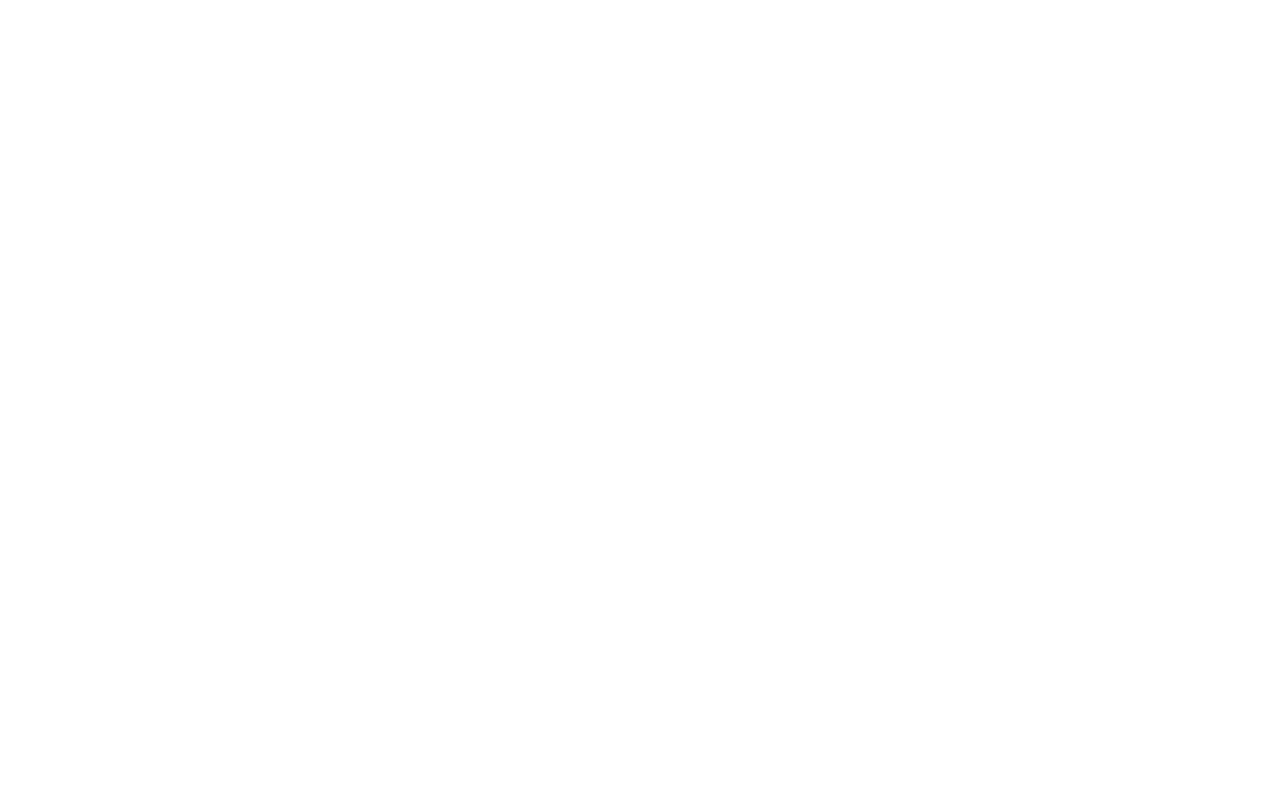
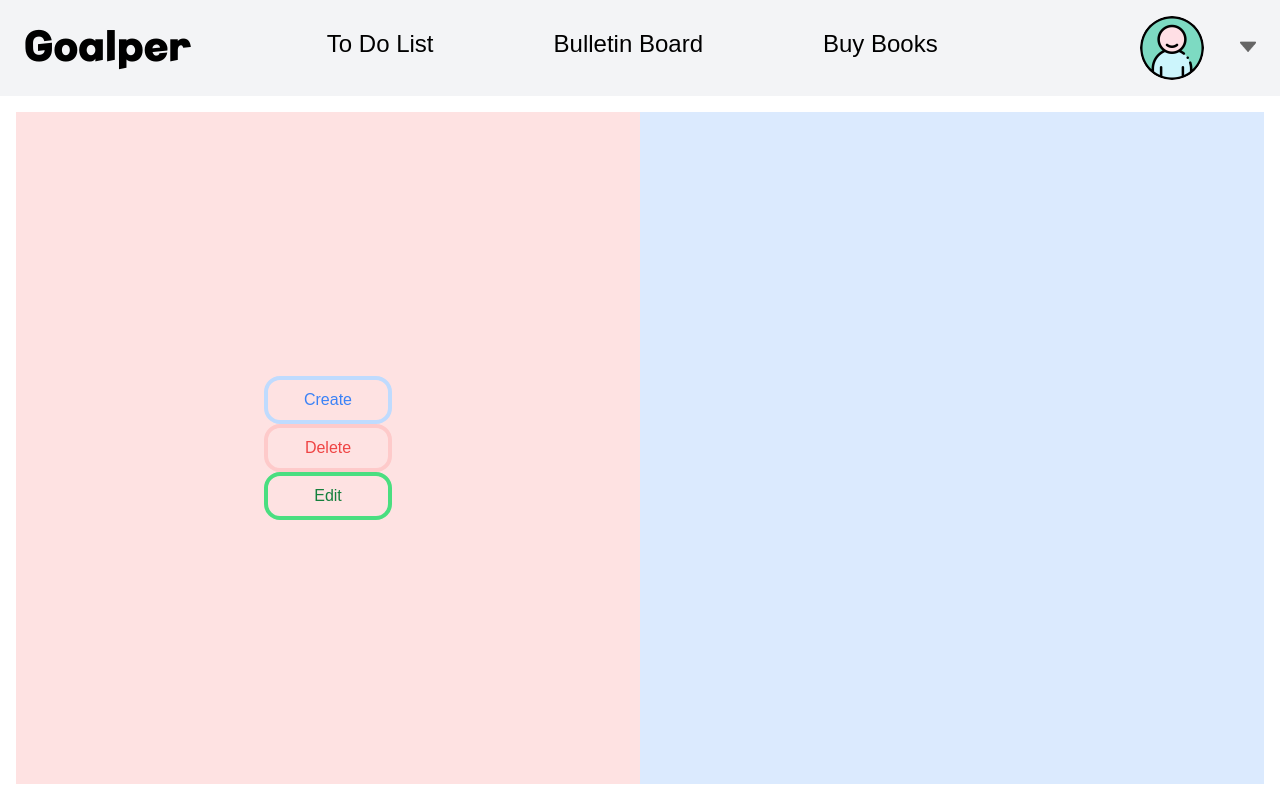
Before and after one commit to jinoo0306/MiniProject-Goalper-Team-801, a React (Vite) app in the folder Frontend/: page /todolist in a window 1280 px wide. Built offline with nearby package versions, Linux system fonts and the light colour scheme; a web font is replaced by a local one.

Commit message:
design : CRUDButton 컴포넌트 퍼블리싱

```diff
--- /dev/null
+++ b/Frontend/src/components/ToDoListPage/CRUDButton.tsx
@@ -0,0 +1,24 @@
+import React from "react";
+
+type CRUDButton = {
+  colorCode: number;
+  placeHolder: string;
+};
+
+function CRUDButton({ colorCode, placeHolder }: CRUDButton) {
+  const buttonBorderColor = [
+    "border-blue-200",
+    "border-red-200",
+    "border-green-400",
+  ];
+  const buttonFontColor = ["text-blue-500", "text-red-500", "text-green-700"];
+  return (
+    <div
+      className={`w-32 h-12 rounded-2xl border-4 ${buttonBorderColor[colorCode]} ${buttonFontColor[colorCode]} text-center flex items-center justify-center`}
+    >
+      {placeHolder}
+    </div>
+  );
+}
+
+export default CRUDButton;
--- a/Frontend/src/pages/ToDoListPage.tsx
+++ b/Frontend/src/pages/ToDoListPage.tsx
@@ -1,7 +1,22 @@
 import React from "react";
+import NavigationBar from "../components/public/NavigationBar";
+import CRUDButton from "../components/ToDoListPage/CRUDButton";
 
 function ToDoListPage() {
-  return <div></div>;
+  return (
+    <div className="flex flex-col w-screen h-screen">
+      <NavigationBar />
+      <div className="flex flex-row justify-center items-center h-screen w-screen p-4">
+        <div className="flex flex-col h-full w-1/2 justify-center items-center p-16 bg-red-100">
+          <CRUDButton colorCode={0} placeHolder="Create" />
+          <CRUDButton colorCode={1} placeHolder="Delete" />
+          <CRUDButton colorCode={2} placeHolder="Edit" />
+        </div>
+
+        <div className="flex flex-col h-full w-1/2 bg-blue-100"></div>
+      </div>
+    </div>
+  );
 }
 
 export default ToDoListPage;
```
